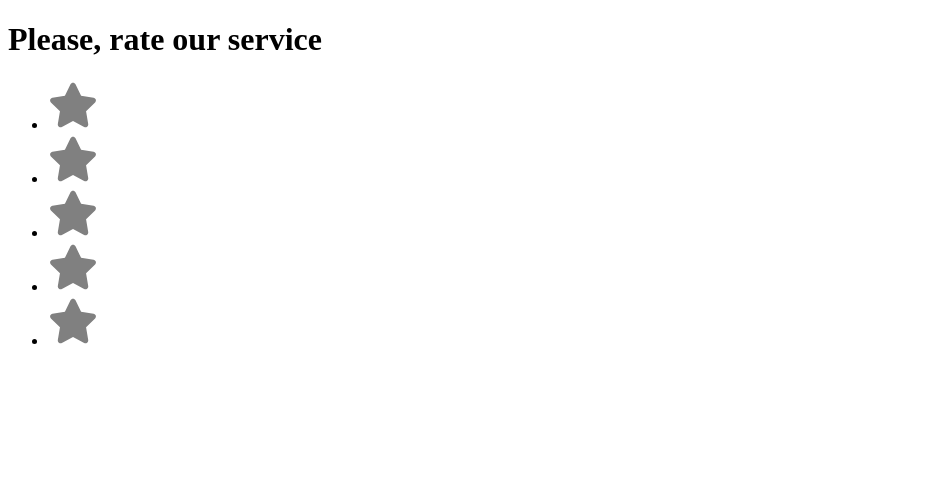
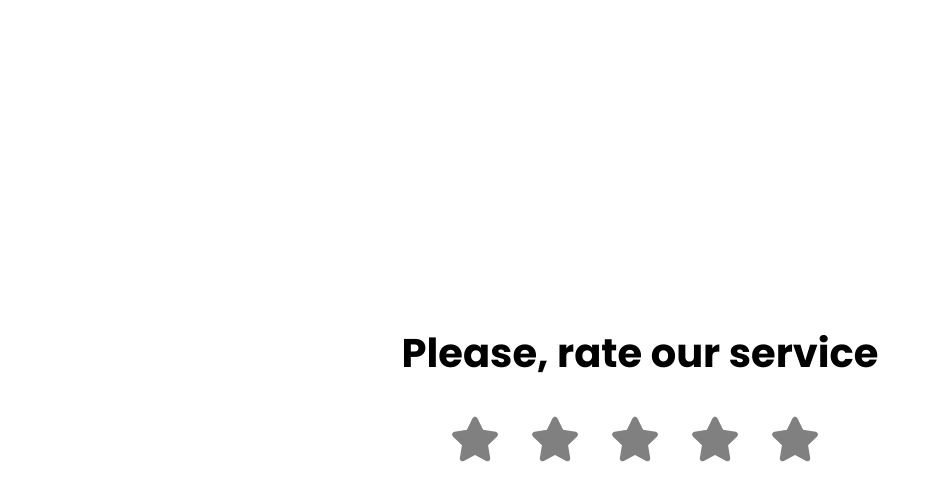
Before and after one commit to Luz-Moreno-Campos/rating-system, a React (Create React App) app: page / in a window 1280 px wide. Shown: the top 500 px of the page, without its empty margins (0-933 px from the left). Built offline with nearby package versions, Linux system fonts and the light colour scheme.

Commit message:
created basic layout  and sizes in css

```diff
--- a/public/index.html
+++ b/public/index.html
@@ -7,6 +7,7 @@
     <meta name="theme-color" content="#000000" />
     <meta name="description" content="Web site created using create-react-app" />
     <link rel="apple-touch-icon" href="%PUBLIC_URL%/logo192.png" />
+    <link href="https://fonts.googleapis.com/css2?family=Poppins:wght@300;400;500;600;700&display=swap" rel="stylesheet">
     <title>React App</title>
   </head>
   <body>
--- a/src/components/StarRating.js
+++ b/src/components/StarRating.js
@@ -15,6 +15,7 @@ function StarRating(props) {
     } else {
       setRating(clicked);
     }
+
     props.openDialog();
   }
 
--- a/src/css/index.css
+++ b/src/css/index.css
@@ -0,0 +1,30 @@
+
+.rating-container {
+  height: 100vh;
+  max-width: 600px;
+  display:flex;
+  flex-direction: column;
+  margin: auto;
+  justify-content: center ;
+  align-items: center;
+  font-family: "Poppins", sans-serif
+}
+
+.rating-container h1 {
+  font-size: 2.5rem;
+  margin-bottom: 15px;
+}
+
+.rating-stars {
+  display: flex;
+  list-style:  none;
+  gap:30px;
+  margin-right: 50px;
+}
+
+
+.rating-words {
+  margin-top: 15px;
+  font-size: 1.4rem;
+  font-weight: 600;
+}
```
